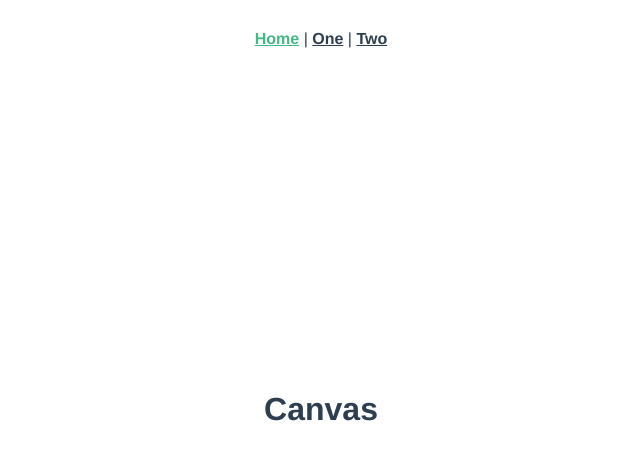
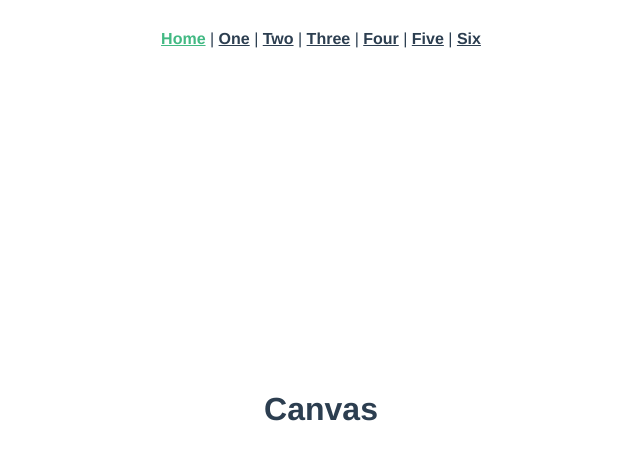
Before and after one commit to TianYouH/canvas, a Vue app: page / in a window 1280 px wide. Shown: the top 460 px of the page, without its empty margins (319-959 px from the left). Built offline with nearby package versions, Linux system fonts and the light colour scheme.

Commit message:
更新路由

```diff
--- a/src/App.vue
+++ b/src/App.vue
@@ -3,7 +3,11 @@
     <div id="nav">
       <router-link to="/">Home</router-link> |
       <router-link to="/one">One</router-link> |
-      <router-link to="/two">Two</router-link>
+      <router-link to="/two">Two</router-link> |
+      <router-link to="/two">Three</router-link> |
+      <router-link to="/two">Four</router-link> |
+      <router-link to="/two">Five</router-link> |
+      <router-link to="/two">Six</router-link>
     </div>
     <router-view class="router-box" />
   </div>
--- a/src/router.js
+++ b/src/router.js
@@ -23,5 +23,25 @@ export default new Router({
       name: 'two',
       component: () => import('./views/two')
     },
+    {
+      path: '/three',
+      name: 'three',
+      component: () => import('./views/three')
+    },
+    {
+      path: '/four',
+      name: 'four',
+      component: () => import('./views/four')
+    },
+    {
+      path: '/five',
+      name: 'five',
+      component: () => import('./views/five')
+    },
+    {
+      path: '/six',
+      name: 'six',
+      component: () => import('./views/six')
+    }
   ]
 })
```
